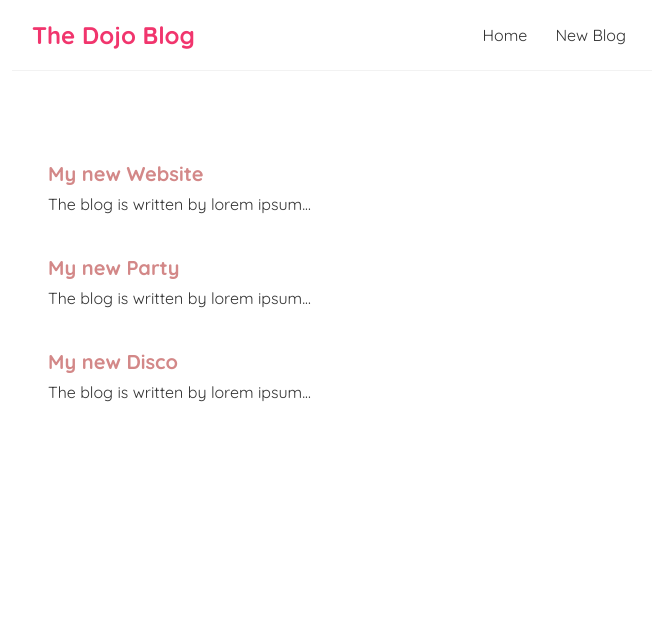
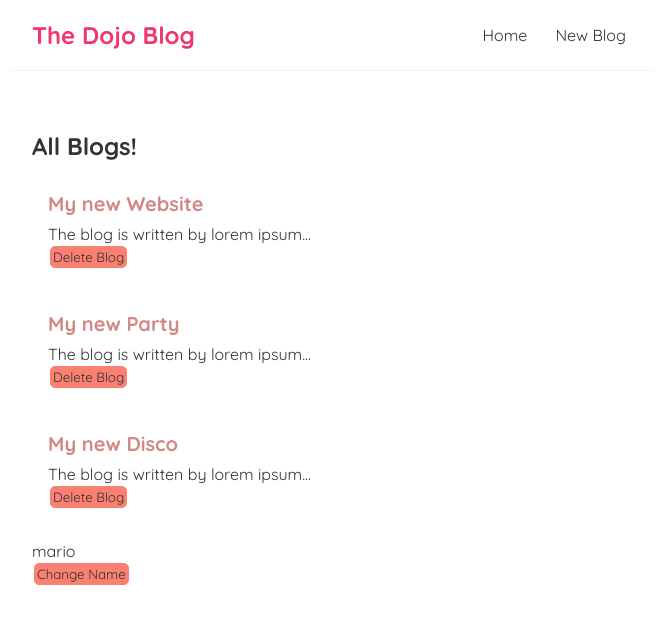
Before and after one commit to Rahul-Devloper/react-blog, a React (Create React App) app in the folder react-blog/: page / in a window 1280 px wide. Shown: the top 624 px of the page, without its empty margins (308-964 px from the left). Built offline with nearby package versions, Linux system fonts and the light colour scheme; the HTML template or start-up script is replaced by a standard one.

Commit message:
added use state

```diff
--- a/react-blog/public/index.html
+++ b/react-blog/public/index.html
@@ -9,7 +9,6 @@
       name="description"
       content="Web site created using create-react-app"
     />
-    <link rel="apple-touch-icon" href="%PUBLIC_URL%/logo192.png" />
     <!--
       manifest.json provides metadata used when your web app is installed on a
       user's mobile device or desktop. See https://developers.google.com/web/fundamentals/web-app-manifest/
--- /dev/null
+++ b/react-blog/src/BlogList.js
@@ -0,0 +1,20 @@
+import React from 'react'
+
+const BlogList = ({bloglist, titlehead, handleDelete}) => {
+    const blogsup = bloglist;
+    const title = titlehead;
+    return (
+        <div className = 'blog-list'>
+            <h2>{title}</h2>
+            {blogsup.map((blog)=>(
+                 <div className="blog-preview" key={blog.id}>
+                     <h2>{blog.title}</h2>
+                     <p>The blog is written by {blog.body}</p>
+                     <button onClick ={()=> handleDelete(blog.id)}>Delete Blog</button>
+                 </div>
+             ))}
+        </div>
+    )
+}
+
+export default BlogList
--- a/react-blog/src/Home.js
+++ b/react-blog/src/Home.js
@@ -1,5 +1,6 @@
 import React from 'react'
-import {useState} from 'react';
+import {useState, useEffect} from 'react';
+import BlogList from './BlogList'
 
 const Home = () => {
 
@@ -9,14 +10,23 @@ const [blogs, setBlogs] = useState([
     {title: 'My new Disco', body: 'lorem ipsum...', author: 'princess', id: 3}
 ]);
 
+const [name, setName] = useState('mario')
+
+
+const handleDelete=(id)=>{
+    const newBlogs = blogs.filter((blog)=> blog.id !== id );
+    setBlogs(newBlogs);
+}
+
+useEffect(()=>{
+    console.log('hello')
+}, []);
+
     return (
         <div className="home">
-             {blogs.map((blog)=>(
-                 <div className="blog-preview" key={blog.id}>
-                     <h2>{blog.title}</h2>
-                     <p>The blog is written by {blog.body}</p>
-                 </div>
-             ))}
+             <BlogList bloglist = {blogs} titlehead = 'All Blogs!' handleDelete = {handleDelete} home = {Home} />
+            <p>{name}</p>
+            <button onClick = {()=>setName('luigi')}>Change Name</button>
         </div>
     )
 }
--- a/react-blog/src/index.css
+++ b/react-blog/src/index.css
@@ -47,3 +47,15 @@
   color: rgb(211, 136, 136);
   margin-bottom: 8px;
 }
+button{
+  margin: 2px;
+  background-color: salmon;
+  border: 1px salmon solid;
+  padding: 2px;
+  border-radius: 5px;
+}
+button:hover{
+  box-shadow: 1px 3px 5px rgba(226, 141, 200, 0.863);
+  transition: all ease-in-out 0.1s;
+  transform: scale(1.01);
+}
```
Also changed, not shown: react-blog/public/manifest.json.
